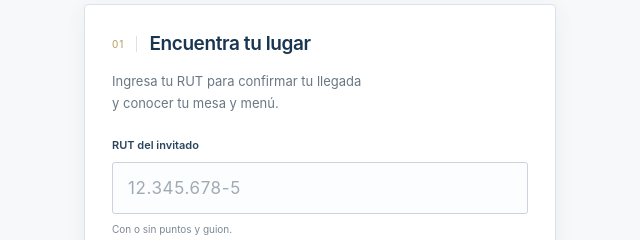
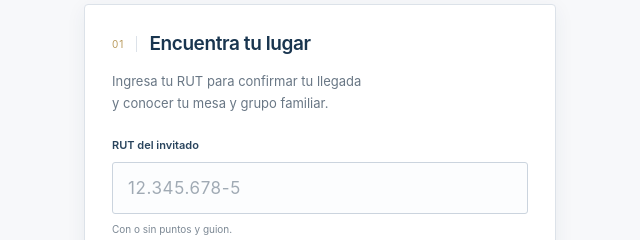
Before and after one commit to DevsFelipe/generador-QR-bienvenida-, a website: page reception/public/guest.html in a window 1280 px wide. Shown: the part 389-629 px from the top of the page, 320-960 px from the left. Drawn offline with Linux system fonts and the light colour scheme; no server answers.

Commit message:
Retirar menú de la confirmación pública

```diff
--- a/reception/public/guest.html
+++ b/reception/public/guest.html
@@ -2,7 +2,7 @@
 <html lang="es"><head><meta charset="utf-8"><meta name="viewport" content="width=device-width,initial-scale=1"><meta name="theme-color" content="#123b68"><title>Paseo Final de Año - Dictuc 2026 · Bienvenida</title><link rel="stylesheet" href="/guest.css"><script defer src="/guest.js"></script></head>
 <body><header class="institutional-header"><span class="institution">DICTUC</span><span class="header-caption">UN ENCUENTRO PARA COMPARTIR</span></header>
 <main><section class="event-intro" aria-labelledby="event-name"><p class="eyebrow">BIENVENIDOS A NUESTRO PASEO FAMILIAR</p><span class="gold-rule" aria-hidden="true"></span><h1 id="event-name">Paseo Final de Año - Dictuc 2026</h1><p class="venue" id="event-place">Centro de Eventos Los Aromos</p><p class="event-date" id="event-date"></p><p id="venue-link" hidden><a href="https://eventoslosaromos.cl/" target="_blank" rel="noopener noreferrer">Conoce Los Aromos</a></p><p class="intro-note">Un día para compartir en familia.</p></section>
-<section class="arrival-card" id="arrival-panel" aria-labelledby="arrival-title"><div class="card-heading"><span class="card-number" aria-hidden="true">01</span><h2 id="arrival-title">Encuentra tu lugar</h2></div><p class="card-description">Ingresa tu RUT para confirmar tu llegada<br class="desktop-break"> y conocer tu mesa y menú.</p><form id="check-in"><label for="rut">RUT del invitado</label><input id="rut" name="rut" placeholder="12.345.678-5" autocomplete="off" autocapitalize="characters" spellcheck="false" maxlength="30" required aria-describedby="rut-hint"><p class="input-hint" id="rut-hint">Con o sin puntos y guion.</p><button id="submit" type="submit"><span>Confirmar mi llegada</span><span aria-hidden="true">→</span></button></form><p id="message" class="status-message" role="status" aria-live="polite"></p></section>
-<section id="assignment" class="assignment-card" hidden aria-live="polite"><div class="confirmed-mark" aria-hidden="true">✓</div><p class="eyebrow" id="confirmation"></p><h2 id="guest-name"></h2><p class="welcome-note">Nos alegra que estés aquí.</p><div class="assignment-grid"><div class="table-assignment"><span>TU MESA</span><strong id="guest-table"></strong></div><div class="menu-assignment"><span>TU MENÚ</span><strong id="guest-menu"></strong></div><div class="family-assignment"><span>GRUPO FAMILIAR</span><strong id="guest-family"></strong></div><div class="family-assignment"><span>NÚMERO DE NIÑOS</span><strong id="guest-children"></strong></div></div><p id="checkin-time" class="checkin-time"></p><button id="another" class="secondary" type="button">Consultar otra persona <span aria-hidden="true">↗</span></button></section>
+<section class="arrival-card" id="arrival-panel" aria-labelledby="arrival-title"><div class="card-heading"><span class="card-number" aria-hidden="true">01</span><h2 id="arrival-title">Encuentra tu lugar</h2></div><p class="card-description">Ingresa tu RUT para confirmar tu llegada<br class="desktop-break"> y conocer tu mesa y grupo familiar.</p><form id="check-in"><label for="rut">RUT del invitado</label><input id="rut" name="rut" placeholder="12.345.678-5" autocomplete="off" autocapitalize="characters" spellcheck="false" maxlength="30" required aria-describedby="rut-hint"><p class="input-hint" id="rut-hint">Con o sin puntos y guion.</p><button id="submit" type="submit"><span>Confirmar mi llegada</span><span aria-hidden="true">→</span></button></form><p id="message" class="status-message" role="status" aria-live="polite"></p></section>
+<section id="assignment" class="assignment-card" hidden aria-live="polite"><div class="confirmed-mark" aria-hidden="true">✓</div><p class="eyebrow" id="confirmation"></p><h2 id="guest-name"></h2><p class="welcome-note">Nos alegra que estés aquí.</p><div class="assignment-grid"><div class="table-assignment"><span>TU MESA</span><strong id="guest-table"></strong></div><div class="family-assignment"><span>GRUPO FAMILIAR</span><strong id="guest-family"></strong></div><div class="family-assignment"><span>NÚMERO DE NIÑOS</span><strong id="guest-children"></strong></div></div><p id="checkin-time" class="checkin-time"></p><button id="another" class="secondary" type="button">Consultar otra persona <span aria-hidden="true">↗</span></button></section>
 <p class="reception-help">¿Necesitas ayuda?<br><span>Nuestro equipo de recepción está para orientarte.</span></p></main>
 <footer><span class="footer-event"><span id="footer-name">Paseo Final de Año - Dictuc 2026</span> <span aria-hidden="true">·</span> DICTUC</span><p><a href="/proyecto.html">Conoce el proyecto <span aria-hidden="true">↗</span></a></p></footer></body></html>
--- a/reception/public/guest.js
+++ b/reception/public/guest.js
@@ -2,7 +2,7 @@ const $=id=>document.getElementById(id),slug=location.pathname.split('/')[2];let
 const errors={EVENT_CLOSED:'La recepción aún no está abierta o ya se cerró. Consulta al encargado.',GUEST_NOT_FOUND:'No encontramos tu RUT en este evento. Acércate al encargado de recepción.',INVALID_RUT:'Revisa tu RUT e incluye el dígito verificador.',ASSIGNMENT_PENDING:'Tu asignación todavía no está completa. Acércate al encargado.',PUBLIC_RATE_LIMIT:'Se alcanzó el límite de consultas. Espera unos minutos o solicita ayuda en recepción.',NOT_FOUND:'Este enlace no corresponde a un evento disponible.'};
 function message(value,error=false){$('message').textContent=value;$('message').classList.toggle('error',error);}
 async function api(path,body){let response;try{response=await fetch('/api/public/'+encodeURIComponent(slug)+path,{method:body?'POST':'GET',headers:body?{'Content-Type':'application/json'}:{},body:body?JSON.stringify(body):undefined});}catch{throw new Error('No pudimos confirmar el registro. Comprueba tu conexión y pulsa de nuevo; no se duplicará tu ingreso.');}const data=await response.json();if(!response.ok)throw new Error(errors[data.code]||'No pudimos confirmar la operación. Vuelve a intentarlo o solicita ayuda.');return data;}
-$('check-in').onsubmit=async event=>{event.preventDefault();if(busy)return;busy=true;$('submit').disabled=true;$('assignment').hidden=true;message('Confirmando tu ingreso…');try{const rut=$('rut').value.trim();if(!pending||pending.rut!==rut)pending={rut,operationId:crypto.randomUUID()};const data=await api('/check-in',pending);$('guest-name').textContent=data.guest.nombre;$('guest-table').textContent=data.guest.mesa;$('guest-menu').textContent=data.guest.menu;$('guest-family').textContent=data.guest.grupoFamiliar?.trim()||'Sin informar';$('guest-children').textContent=data.guest.numeroNinos??'Sin informar';$('confirmation').textContent=data.code==='CHECKED_IN'?'LLEGADA CONFIRMADA':'TU LLEGADA YA ESTABA REGISTRADA';$('checkin-time').textContent='Ingreso registrado · '+new Intl.DateTimeFormat('es-CL',{dateStyle:'short',timeZone:'America/Santiago'}).format(new Date(data.guest.at));$('assignment').hidden=false;$('arrival-panel').hidden=true;message('');pending=null;$('rut').value='';$('assignment').scrollIntoView({behavior:'smooth',block:'center'});}catch(error){message(error.message,true);}finally{busy=false;$('submit').disabled=false;}};
+$('check-in').onsubmit=async event=>{event.preventDefault();if(busy)return;busy=true;$('submit').disabled=true;$('assignment').hidden=true;message('Confirmando tu ingreso…');try{const rut=$('rut').value.trim();if(!pending||pending.rut!==rut)pending={rut,operationId:crypto.randomUUID()};const data=await api('/check-in',pending);$('guest-name').textContent=data.guest.nombre;$('guest-table').textContent=data.guest.mesa;$('guest-family').textContent=data.guest.grupoFamiliar?.trim()||'Sin informar';$('guest-children').textContent=data.guest.numeroNinos??'Sin informar';$('confirmation').textContent=data.code==='CHECKED_IN'?'LLEGADA CONFIRMADA':'TU LLEGADA YA ESTABA REGISTRADA';$('checkin-time').textContent='Ingreso registrado · '+new Intl.DateTimeFormat('es-CL',{dateStyle:'short',timeZone:'America/Santiago'}).format(new Date(data.guest.at));$('assignment').hidden=false;$('arrival-panel').hidden=true;message('');pending=null;$('rut').value='';$('assignment').scrollIntoView({behavior:'smooth',block:'center'});}catch(error){message(error.message,true);}finally{busy=false;$('submit').disabled=false;}};
 $('another').onclick=()=>{$('assignment').hidden=true;$('arrival-panel').hidden=false;pending=null;$('rut').value='';message('');$('rut').focus();};
 function eventDate(value){const match=/^(\d{4})-(\d{2})-(\d{2})(?:T|$)/.exec(value||'');if(!match)return '';const date=new Date(`${match[1]}-${match[2]}-${match[3]}T12:00:00Z`);if(Number.isNaN(date.getTime()))return '';return new Intl.DateTimeFormat('es-CL',{weekday:'long',day:'numeric',month:'long',year:'numeric',timeZone:'UTC'}).format(date);}
 api('').then(e=>{$('event-name').textContent=e.nombre;document.title=e.nombre+' · Bienvenida';$('footer-name').textContent=e.nombre;$('event-place').textContent=e.lugar;$('event-date').textContent=eventDate(e.fecha);$('venue-link').hidden=!/los aromos/i.test(e.lugar);if(!e.open)message(errors.EVENT_CLOSED,true);}).catch(e=>message(e.message,true));
```
